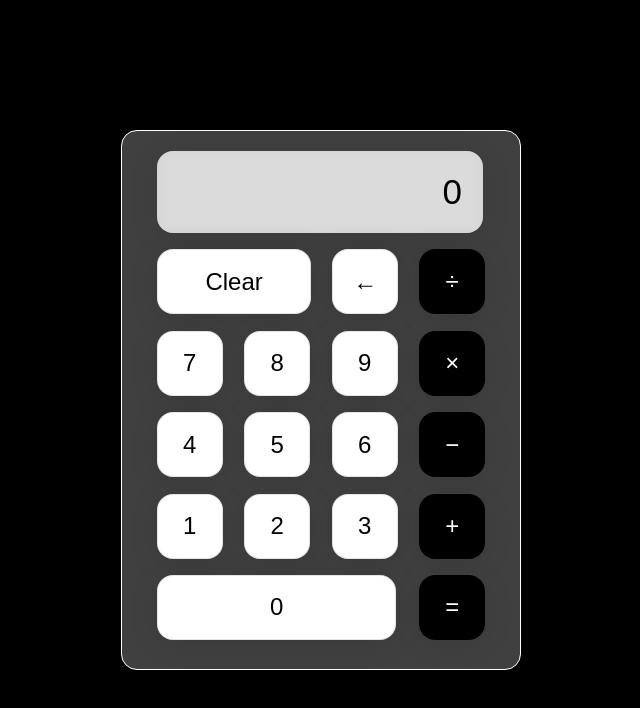
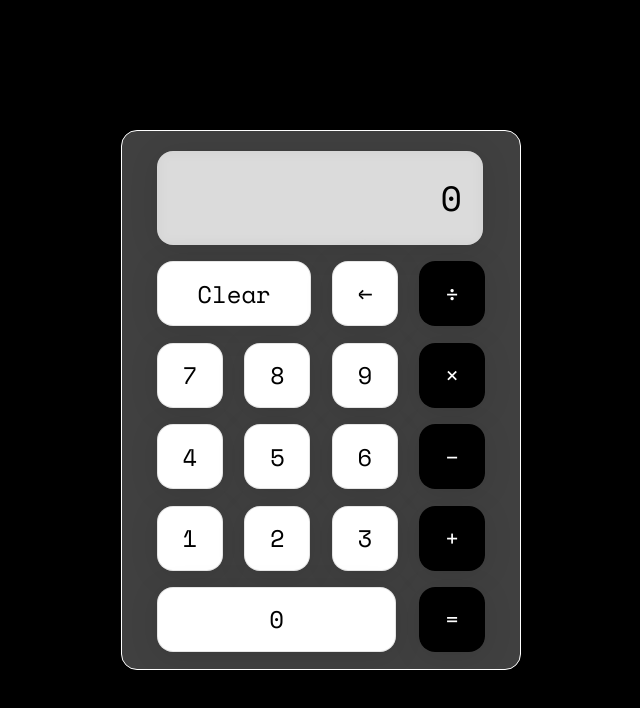
Before and after one commit to fabianfrankwerner/calculator, a plain HTML site: page index.html in a window 1280 px wide. Shown: the whole page, without its empty margins (319-959 px from the left). Drawn offline with nearby package versions, Linux system fonts and the light colour scheme.

Commit message:
import space mono font

```diff
--- a/index.html
+++ b/index.html
@@ -5,6 +5,9 @@
     <meta charset="UTF-8">
     <meta http-equiv="X-UA-Compatible" content="IE=edge">
     <meta name="viewport" content="width=device-width, initial-scale=1.0">
+    <link rel="preconnect" href="https://fonts.googleapis.com">
+    <link rel="preconnect" href="https://fonts.gstatic.com" crossorigin>
+    <link href="https://fonts.googleapis.com/css2?family=Space+Mono:ital,wght@0,400;0,700;1,400;1,700&display=swap" rel="stylesheet">
     <link rel="stylesheet" href="main.css">
     <title>Calculator</title>
 </head>
```
